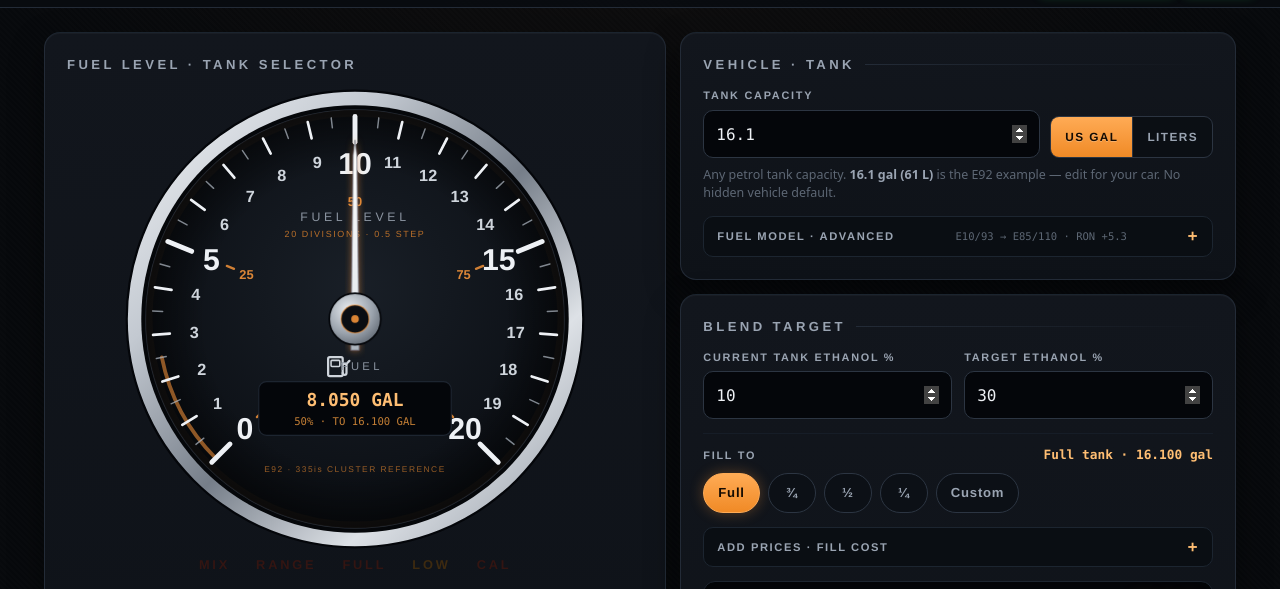
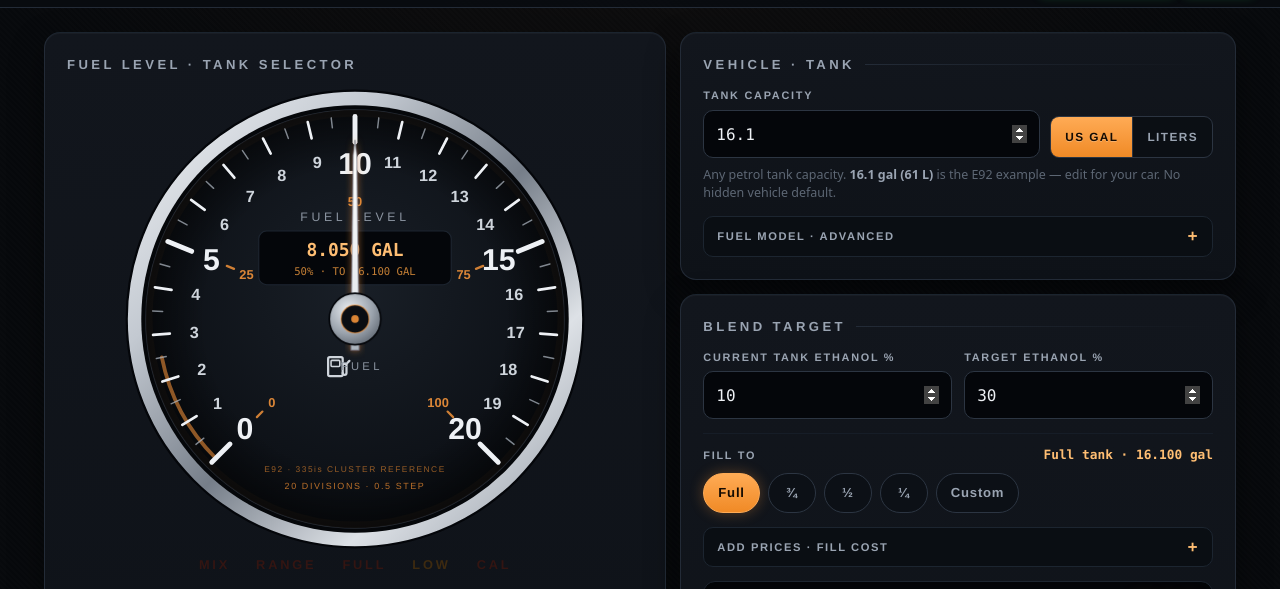
Before and after one commit to INTERRUPT-L-L-C/EthanolCalc, a plain HTML site: page index.html in a window 1280 px wide. Shown: the part 38-627 px from the top of the page. Drawn offline with Linux system fonts and the light colour scheme.

Commit message:
deploy: EthanolCalc web instrument 2026-11-15T20:36:24Z

```diff
--- a/index.html
+++ b/index.html
@@ -412,9 +412,6 @@
   .cost-details summary::after { content: "+"; font-family: var(--font-mono); color: var(--amber-hi); font-size: 1rem; line-height: 1; }
   .cost-details[open] summary::after { content: "–"; }
   .cost-details summary:hover { color: var(--ink); }
-  .fm-hint { flex: 0 1 auto; min-width: 0; overflow: hidden; text-overflow: ellipsis; white-space: nowrap;
-    font-family: var(--font-mono); font-size: .66rem; font-weight: 400; letter-spacing: 0; text-transform: none; color: var(--ink-faint); }
-  @media (max-width: 350px) { .fm-hint { display: none; } }
   .cost-body { padding: 2px 13px 13px; display: grid; gap: 12px; }
   .cost-grid { display: grid; grid-template-columns: 1fr 1fr; gap: 12px; }
   .cost-note { font-size: .72rem; color: var(--ink-faint); line-height: 1.4; margin: 0; }
@@ -737,7 +734,6 @@
 
         <!-- dial captions -->
         <text class="dial-caption" x="210" y="122" text-anchor="middle" font-size="11">FUEL LEVEL</text>
-        <text class="dial-sub" x="210" y="137" text-anchor="middle" font-size="8">20 DIVISIONS · 0.5 STEP</text>
 
         <!-- fuel pump icon + FUEL -->
         <g id="pumpIcon" transform="translate(186,242)" fill="none" stroke="#cfd5dc" stroke-width="2" stroke-linecap="round" stroke-linejoin="round">
@@ -748,12 +744,18 @@
         </g>
         <text class="dial-caption" x="216" y="256" text-anchor="middle" font-size="10">FUEL</text>
 
-        <!-- LCD odometer-style readout -->
-        <rect x="124" y="266" width="172" height="48" rx="7" fill="#04060a" stroke="#1d2530"/>
-        <text id="lcdMain" class="lcd-main" x="210" y="288" text-anchor="middle" font-size="16" font-weight="700">—</text>
-        <text id="lcdSub" class="lcd-sub" x="210" y="305" text-anchor="middle" font-size="9.5">—</text>
+        <!-- LCD odometer-style readout — centered between the FUEL LEVEL caption
+             (bbox bottom 124.5) and the hub circle's top edge (210 − 23 − 0.75 stroke
+             = 186.25): midpoint 155.375, box h48 → y 131.375. Line offsets (+22/+39)
+             preserved from the original box. -->
+        <rect x="124" y="131.375" width="172" height="48" rx="7" fill="#04060a" stroke="#1d2530"/>
+        <text id="lcdMain" class="lcd-main" x="210" y="153.375" text-anchor="middle" font-size="16" font-weight="700">—</text>
+        <text id="lcdSub" class="lcd-sub" x="210" y="170.375" text-anchor="middle" font-size="9.5">—</text>
 
         <text class="dial-sub" x="210" y="347" text-anchor="middle" font-size="7.5" opacity="0.8">E92 · 335is CLUSTER REFERENCE</text>
+        <!-- divisions caption: same 15-unit baseline rhythm below the E92 reference
+             as it originally had below FUEL LEVEL (122 → 137); 347 + 15 = 362 -->
+        <text class="dial-sub" x="210" y="362" text-anchor="middle" font-size="8">20 DIVISIONS · 0.5 STEP</text>
 
         <!-- needle -->
         <g id="needle" filter="url(#needleGlow)">
@@ -820,7 +822,7 @@
       <p class="hint">Any petrol tank capacity. <b>16.1 gal (61 L)</b> is the E92 example — edit for your car. No hidden vehicle default.</p>
 
       <details id="fuelModelDetails" class="cost-details">
-        <summary><span>Fuel model · advanced</span><span id="fuelModelHint" class="fm-hint">E10/93 → E85/110 · RON +5.3</span></summary>
+        <summary>Fuel model · advanced</summary>
         <div class="cost-body">
           <div class="field-grid">
             <div>
@@ -1589,9 +1591,6 @@ const BlendCore = (() => {
     $("priceHighUnit").textContent = u;
     $("baseFuelName").textContent = "E" + trimNum(readNum("baseE"), 1);
     $("highFuelName").textContent = "E" + trimNum(readNum("highE"), 1);
-    $("fuelModelHint").textContent = "E" + trimNum(readNum("baseE"), 1) + "/" + trimNum(readNum("baseAki"), 1)
-      + " → E" + trimNum(readNum("highE"), 1) + "/" + trimNum(readNum("highAki"), 1)
-      + " · RON +" + trimNum(readNum("ronOffset"), 1);
 
     /* fill-to readout + gauge target marker */
     syncFillToUI();
```
